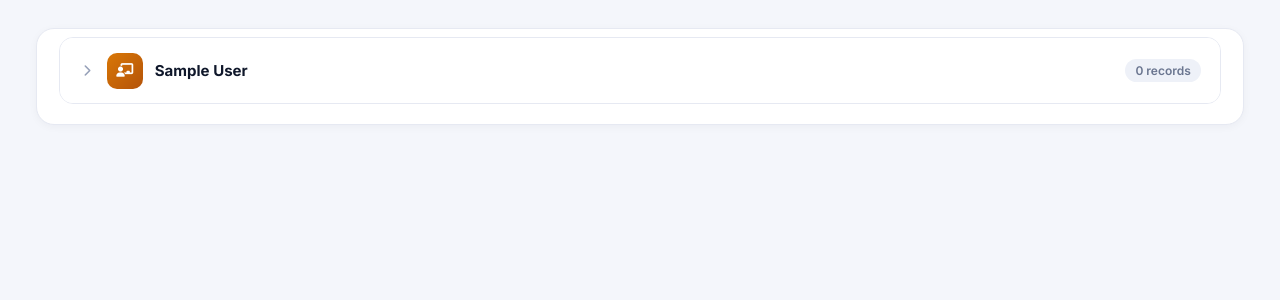
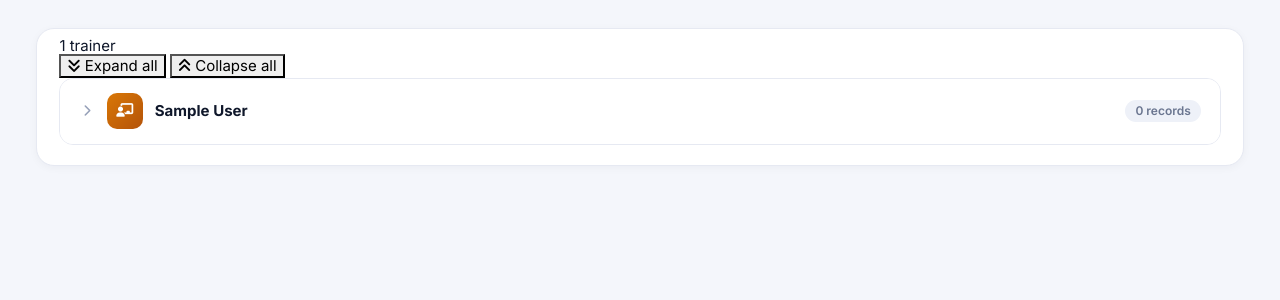
Before and after one commit to JeanMarieIradukunda/TRAINING-MANAGEMENT-SYSTEM, a Django app: page /learning-outcomes/ in a window 1280 px wide. Shown: the part 211-511 px from the top of the page. Run offline with Django 5.2, Linux system fonts and the light colour scheme; a user stored in the database is signed in; tables that the repository leaves empty hold one stand-in row (values such as "Sample post"); some libraries are stand-ins or nearby versions.

Commit message:
Update CRUD views and list template

```diff
--- a/core/views.py
+++ b/core/views.py
@@ -498,6 +498,13 @@ class BaseListView(TrainerAccessMixin, LoginRequiredMixin, ListView):
     module_accessor = 'module'
     unassigned_module_label = 'Unassigned module'
 
+    # When group_by_trainer is on but group_by_module is off, a trainer's
+    # records normally render as a plain table. Setting compact_grid = True
+    # instead renders them as a dense, wrapping grid of small chip-cards
+    # (see Modules), so many more records are visible per screen without
+    # repeating the trainer's name on every one. Used by ModuleListView.
+    compact_grid = False
+
     # Optional secondary "Add multiple" button in the topbar, for models
     # that support the bulk-create workflow (Learning Outcomes / Indicative
     # Contents) alongside the regular single-record "Add" button.
@@ -616,6 +623,7 @@ class BaseListView(TrainerAccessMixin, LoginRequiredMixin, ListView):
             'has_thumbnail': bool(self.thumbnail_field),
             'group_by_trainer': self.group_by_trainer,
             'group_by_module': self.group_by_module,
+            'compact_grid': self.compact_grid,
             'bulk_create_url_name': self.bulk_create_url_name,
             'bulk_create_label': self.bulk_create_label,
             'quick_add_url_name': self.quick_add_url_name,
@@ -1081,6 +1089,11 @@ class ModuleListView(BaseListView):
 
     group_by_trainer = True
     trainer_accessor = 'trainer'
+    # Render each trainer's modules as a dense wrapping grid of compact
+    # chip-cards instead of a full-width table, so many more modules fit
+    # on screen at once (see crud_list.html + .module-chip-grid in
+    # style.css).
+    compact_grid = True
 
     # Jump straight from a module row to bulk-adding its Learning Outcomes.
     quick_add_url_name = 'outcome-bulk-create'
--- a/templates/core/crud_list.html
+++ b/templates/core/crud_list.html
@@ -26,8 +26,99 @@
 {% if group_by_trainer %}
 <div class="card-panel table-panel">
   {% if trainer_groups %}
-  <div class="trainer-accordion">
+  {% if not compact_grid %}
+  <div class="trainer-accordion-toolbar">
+    <span class="trainer-accordion-toolbar-count">{{ trainer_groups|length }} trainer{{ trainer_groups|length|pluralize }}</span>
+    <div class="trainer-accordion-toolbar-actions">
+      <button type="button" class="trainer-accordion-toggle-all" data-accordion-action="expand">
+        <i class="fa-solid fa-angles-down"></i> Expand all
+      </button>
+      <button type="button" class="trainer-accordion-toggle-all" data-accordion-action="collapse">
+        <i class="fa-solid fa-angles-up"></i> Collapse all
+      </button>
+    </div>
+  </div>
+  {% endif %}
+  <div class="trainer-accordion{% if compact_grid %} trainer-accordion-static{% endif %}">
     {% for group in trainer_groups %}
+    {% if compact_grid %}
+    <div class="trainer-group trainer-group-static">
+      <div class="trainer-group-label">
+        <span class="trainer-group-icon {% if not group.trainer_id %}trainer-group-icon-muted{% endif %}">
+          <i class="fa-solid fa-chalkboard-user"></i>
+        </span>
+        <span class="trainer-group-name">{{ group.trainer_name }}</span>
+        <span class="trainer-group-count">{{ group.rows|length }} module{{ group.rows|length|pluralize }}</span>
+      </div>
+      <div class="trainer-group-body">
+        <div class="table-responsive">
+          <table class="module-data-table">
+            <thead>
+              <tr>
+                <th>Code</th>
+                <th>Module name</th>
+                <th>Trade</th>
+                <th>Level</th>
+                <th>Hours</th>
+                <th>Term</th>
+                {% if toggle_url_name %}<th>Status</th>{% endif %}
+                <th class="text-end">Actions</th>
+              </tr>
+            </thead>
+            <tbody>
+              {% for row in group.rows %}
+              <tr data-searchable{% if not row.is_active %} class="dt-row-locked"{% endif %}>
+                <td class="dt-code">{{ row.cells.0 }}</td>
+                <td class="dt-name">{{ row.cells.1 }}</td>
+                <td>{{ row.cells.2 }}</td>
+                <td>{{ row.cells.3 }}</td>
+                <td>{{ row.cells.4 }}h</td>
+                <td>{{ row.cells.5 }}</td>
+                {% if toggle_url_name %}
+                <td>
+                  {% if row.is_active %}
+                  <span class="status-pill status-active">Active</span>
+                  {% else %}
+                  <span class="status-pill status-locked">Locked</span>
+                  {% endif %}
+                </td>
+                {% endif %}
+                <td class="text-end dt-actions">
+                  {% if toggle_url_name and can_toggle_module %}
+                  <form method="post" action="{% url toggle_url_name pk=row.pk %}" class="d-inline">
+                    {% csrf_token %}
+                    {% if row.is_active %}
+                    <button type="submit" class="action-icon action-icon-sm" title="Turn Off (lock this module)"
+                            onclick="return confirm('Lock this module? It will be hidden from the public Scheme of Work / Lesson Plan generators until you turn it back on.');">
+                      <i class="fa-solid fa-lock-open"></i>
+                    </button>
+                    {% else %}
+                    <button type="submit" class="action-icon action-icon-sm" title="Turn On (unlock this module)">
+                      <i class="fa-solid fa-lock"></i>
+                    </button>
+                    {% endif %}
+                  </form>
+                  {% endif %}
+                  {% if quick_add_url_name %}
+                  <a href="{% url quick_add_url_name %}?{{ quick_add_param }}={{ row.pk }}" class="action-icon action-icon-sm quick-add" title="{{ quick_add_label|default:'Add related records' }}">
+                    <i class="fa-solid fa-layer-group"></i>
+                  </a>
+                  {% endif %}
+                  <a href="{% url edit_url_name pk=row.pk %}" class="action-icon action-icon-sm edit" title="Edit">
+                    <i class="fa-solid fa-pen"></i>
+                  </a>
+                  <a href="{% url delete_url_name pk=row.pk %}" class="action-icon action-icon-sm delete" title="Delete">
+                    <i class="fa-solid fa-trash"></i>
+                  </a>
+                </td>
+              </tr>
+              {% endfor %}
+            </tbody>
+          </table>
+        </div>
+      </div>
+    </div>
+    {% else %}
     <details class="trainer-group">
       <summary class="trainer-group-summary">
         <span class="trainer-group-toggle"><i class="fa-solid fa-chevron-right"></i></span>
@@ -139,6 +230,7 @@
         {% endif %}
       </div>
     </details>
+    {% endif %}
     {% endfor %}
   </div>
   <div id="tableSearchEmpty" class="empty-state d-none">
```
